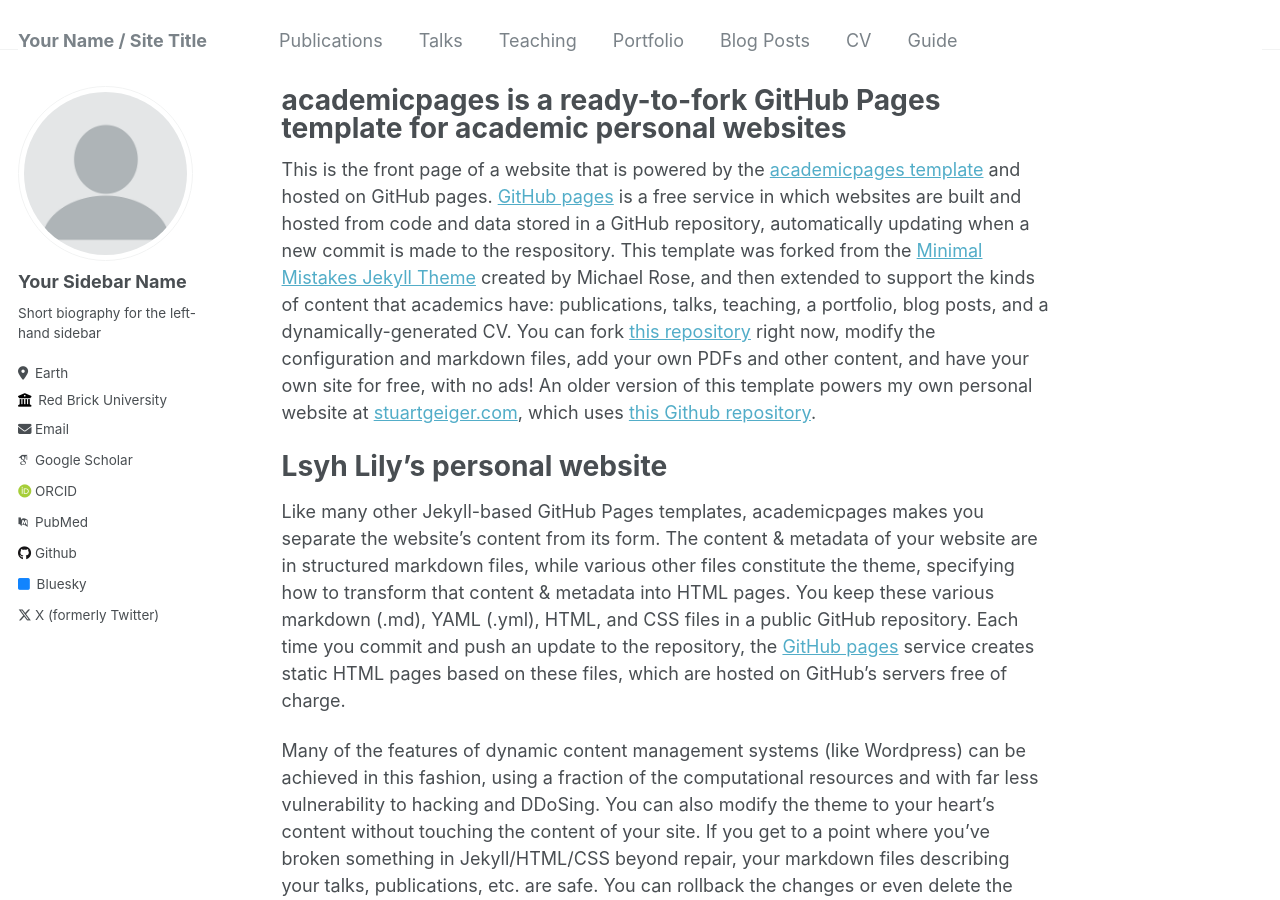
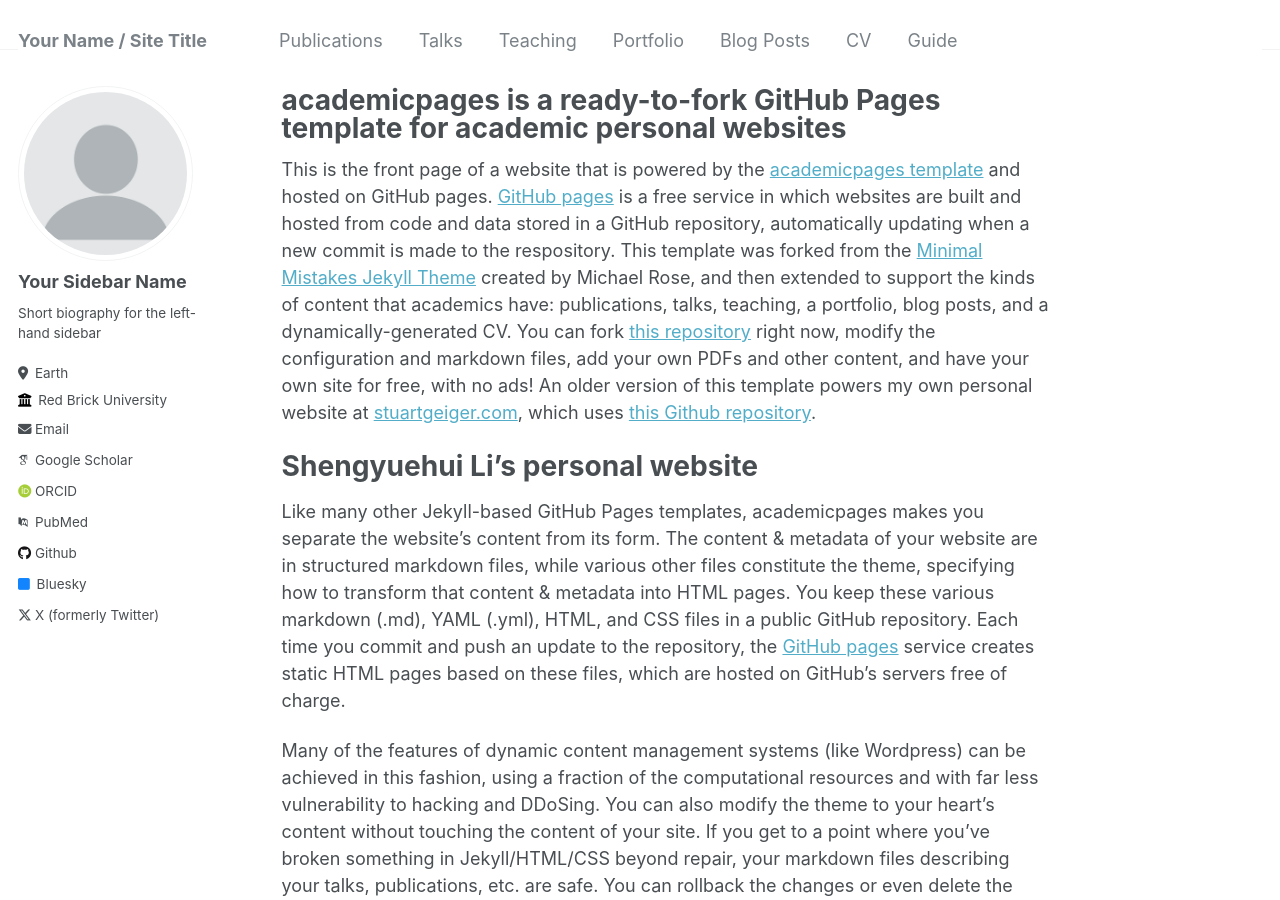
Before and after one commit to LsyhLily/LsyhLily.github.io, a Jekyll site: the page built from _pages/about.md, in a window 1280 px wide and 900 px high. Built offline with Jekyll 4.4.1, drawn with Linux system fonts in a browser that asks for light colours; some web fonts are replaced.

Commit message:
Update title

```diff
--- a/_pages/about.md
+++ b/_pages/about.md
@@ -9,7 +9,7 @@ redirect_from:
 
 This is the front page of a website that is powered by the [academicpages template](https://github.com/academicpages/academicpages.github.io) and hosted on GitHub pages. [GitHub pages](https://pages.github.com) is a free service in which websites are built and hosted from code and data stored in a GitHub repository, automatically updating when a new commit is made to the respository. This template was forked from the [Minimal Mistakes Jekyll Theme](https://mmistakes.github.io/minimal-mistakes/) created by Michael Rose, and then extended to support the kinds of content that academics have: publications, talks, teaching, a portfolio, blog posts, and a dynamically-generated CV. You can fork [this repository](https://github.com/academicpages/academicpages.github.io) right now, modify the configuration and markdown files, add your own PDFs and other content, and have your own site for free, with no ads! An older version of this template powers my own personal website at [stuartgeiger.com](http://stuartgeiger.com), which uses [this Github repository](https://github.com/staeiou/staeiou.github.io).
 
-Lsyh Lily's personal website
+Shengyuehui Li's personal website
 ======
 Like many other Jekyll-based GitHub Pages templates, academicpages makes you separate the website's content from its form. The content & metadata of your website are in structured markdown files, while various other files constitute the theme, specifying how to transform that content & metadata into HTML pages. You keep these various markdown (.md), YAML (.yml), HTML, and CSS files in a public GitHub repository. Each time you commit and push an update to the repository, the [GitHub pages](https://pages.github.com/) service creates static HTML pages based on these files, which are hosted on GitHub's servers free of charge.
 
```
